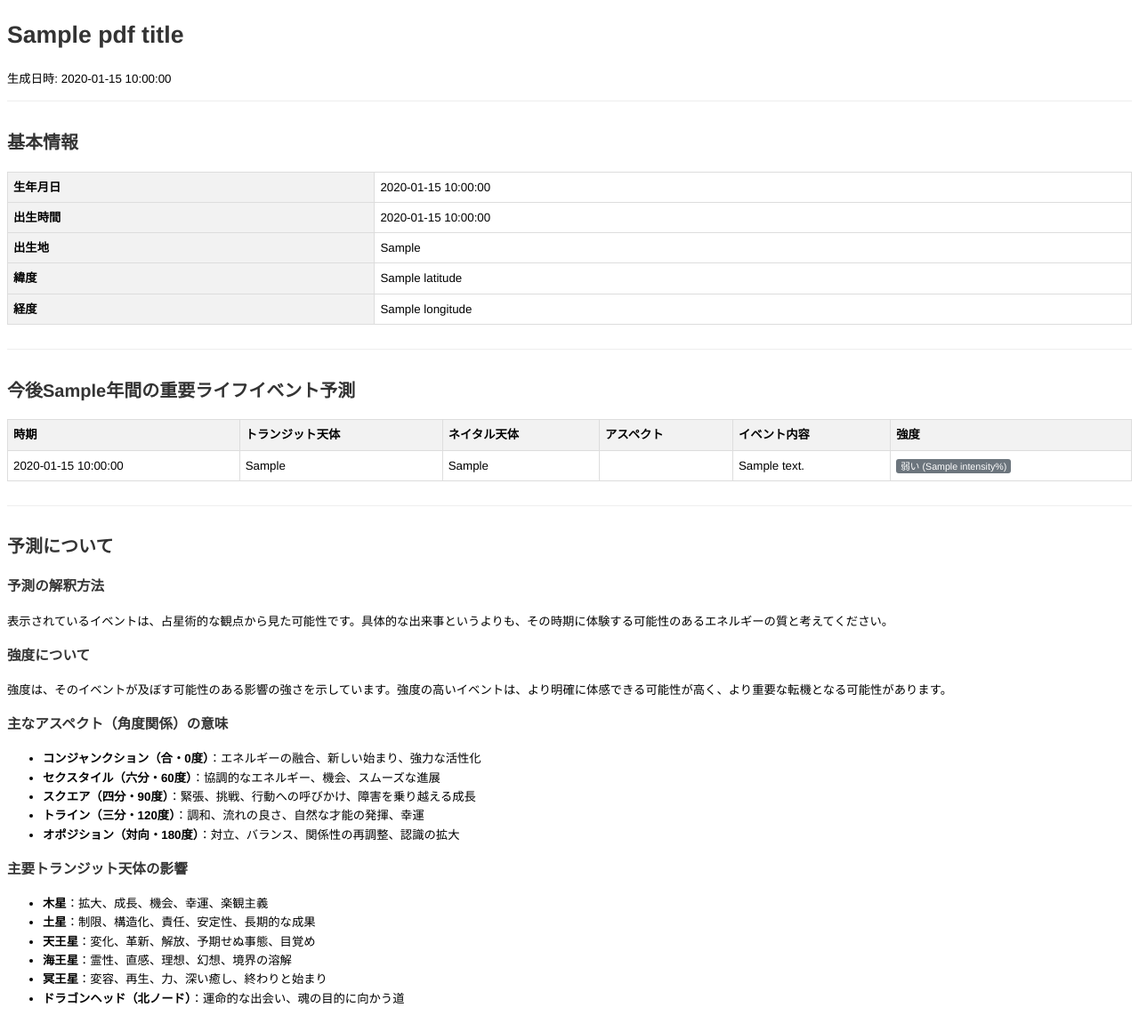
After one commit to OKYN-personal/Vercel_horoscope, a Flask app: template app/templates/life_events_pdf.html in a window 1280 px wide. The commit adds this page. Shown: the whole page at 89% size. Run offline with Flask 3, Linux system fonts and the light colour scheme; the template is opened without the code that fills it: most values are stand-ins (such as "Sample title", 1, 10 or a date in 2020).

Commit message:
月のノード計算とライフイベント予測のPDF出力機能を実装

```diff
--- /dev/null
+++ b/app/templates/life_events_pdf.html
@@ -0,0 +1,134 @@
+<!DOCTYPE html>
+<html lang="ja">
+<head>
+    <meta charset="UTF-8">
+    <title>{{ pdf_title }}</title>
+    <style>
+        body { font-family: 'Helvetica Neue', Arial, 'Hiragino Kaku Gothic ProN', 'Hiragino Sans', Meiryo, sans-serif; font-size: 10pt; line-height: 1.6; }
+        h1, h2, h3 { color: #333; page-break-after: avoid; }
+        table { border-collapse: collapse; width: 100%; margin-bottom: 1em; page-break-inside: avoid; }
+        th, td { border: 1px solid #ddd; padding: 6px; text-align: left; }
+        th { background-color: #f2f2f2; }
+        .section { margin-bottom: 2em; padding-top: 1em; border-top: 1px solid #eee; page-break-before: auto; }
+        .page-break { page-break-before: always; }
+        .badge { padding: 2px 5px; border-radius: 3px; font-size: 0.8em; }
+        .bg-danger { background-color: #dc3545; color: white; }
+        .bg-warning { background-color: #ffc107; color: #212529; }
+        .bg-info { background-color: #17a2b8; color: white; }
+        .bg-secondary { background-color: #6c757d; color: white; }
+        .footer { font-size: 8pt; text-align: center; color: #777; position: fixed; bottom: 0; width:100%; }
+    </style>
+</head>
+<body>
+    <h1>{{ pdf_title }}</h1>
+    <p>生成日時: {{ generated_at }}</p>
+
+    <div class="section">
+        <h2>基本情報</h2>
+        <table>
+            <tr>
+                <th>生年月日</th>
+                <td>{{ birth_date }}</td>
+            </tr>
+            <tr>
+                <th>出生時間</th>
+                <td>{{ birth_time }}</td>
+            </tr>
+            <tr>
+                <th>出生地</th>
+                <td>{{ birth_place }}</td>
+            </tr>
+            <tr>
+                <th>緯度</th>
+                <td>{{ latitude }}</td>
+            </tr>
+            <tr>
+                <th>経度</th>
+                <td>{{ longitude }}</td>
+            </tr>
+        </table>
+    </div>
+
+    <div class="section">
+        <h2>今後{{ forecast_years }}年間の重要ライフイベント予測</h2>
+        {% if life_events %}
+        <table>
+            <thead>
+                <tr>
+                    <th>時期</th>
+                    <th>トランジット天体</th>
+                    <th>ネイタル天体</th>
+                    <th>アスペクト</th>
+                    <th>イベント内容</th>
+                    <th>強度</th>
+                </tr>
+            </thead>
+            <tbody>
+                {% for event in life_events %}
+                <tr>
+                    <td>{{ event.date }}</td>
+                    <td>{{ event.transit_planet_jp }}</td>
+                    <td>{{ event.natal_planet_jp }}</td>
+                    <td>
+                        {% if event.aspect_type == 0 %}
+                        <span title="コンジャンクション（合）">☌</span>
+                        {% elif event.aspect_type == 1 %}
+                        <span title="セクスタイル（六分）">⚹</span>
+                        {% elif event.aspect_type == 2 %}
+                        <span title="スクエア（四分）">□</span>
+                        {% elif event.aspect_type == 3 %}
+                        <span title="トライン（三分）">△</span>
+                        {% elif event.aspect_type == 4 %}
+                        <span title="オポジション（対向）">☍</span>
+                        {% endif %}
+                    </td>
+                    <td>{{ event.event_desc }}</td>
+                    <td>
+                        {% if event.intensity >= 90 %}
+                        <span class="badge bg-danger">非常に強い ({{ event.intensity }}%)</span>
+                        {% elif event.intensity >= 70 %}
+                        <span class="badge bg-warning">強い ({{ event.intensity }}%)</span>
+                        {% elif event.intensity >= 50 %}
+                        <span class="badge bg-info">中程度 ({{ event.intensity }}%)</span>
+                        {% else %}
+                        <span class="badge bg-secondary">弱い ({{ event.intensity }}%)</span>
+                        {% endif %}
+                    </td>
+                </tr>
+                {% endfor %}
+            </tbody>
+        </table>
+        {% else %}
+        <p>予測イベントが見つかりませんでした。</p>
+        {% endif %}
+    </div>
+
+    <div class="section page-break">
+        <h2>予測について</h2>
+        <h3>予測の解釈方法</h3>
+        <p>表示されているイベントは、占星術的な観点から見た可能性です。具体的な出来事というよりも、その時期に体験する可能性のあるエネルギーの質と考えてください。</p>
+
+        <h3>強度について</h3>
+        <p>強度は、そのイベントが及ぼす可能性のある影響の強さを示しています。強度の高いイベントは、より明確に体感できる可能性が高く、より重要な転機となる可能性があります。</p>
+
+        <h3>主なアスペクト（角度関係）の意味</h3>
+        <ul>
+            <li><strong>コンジャンクション（合・0度）</strong>：エネルギーの融合、新しい始まり、強力な活性化</li>
+            <li><strong>セクスタイル（六分・60度）</strong>：協調的なエネルギー、機会、スムーズな進展</li>
+            <li><strong>スクエア（四分・90度）</strong>：緊張、挑戦、行動への呼びかけ、障害を乗り越える成長</li>
+            <li><strong>トライン（三分・120度）</strong>：調和、流れの良さ、自然な才能の発揮、幸運</li>
+            <li><strong>オポジション（対向・180度）</strong>：対立、バランス、関係性の再調整、認識の拡大</li>
+        </ul>
+
+        <h3>主要トランジット天体の影響</h3>
+        <ul>
+            <li><strong>木星</strong>：拡大、成長、機会、幸運、楽観主義</li>
+            <li><strong>土星</strong>：制限、構造化、責任、安定性、長期的な成果</li>
+            <li><strong>天王星</strong>：変化、革新、解放、予期せぬ事態、目覚め</li>
+            <li><strong>海王星</strong>：霊性、直感、理想、幻想、境界の溶解</li>
+            <li><strong>冥王星</strong>：変容、再生、力、深い癒し、終わりと始まり</li>
+            <li><strong>ドラゴンヘッド（北ノード）</strong>：運命的な出会い、魂の目的に向かう道</li>
+        </ul>
+    </div>
+</body>
+</html>
--- a/app/templates/life_events_result.html
+++ b/app/templates/life_events_result.html
@@ -140,6 +140,11 @@
         <div class="col text-center">
             <a href="{{ url_for('main.life_events_form') }}" class="btn btn-primary me-2">別の日時で予測する</a>
             <a href="{{ url_for('main.index') }}" class="btn btn-secondary">ホームに戻る</a>
+            {% if pdf_url %}
+            <a href="{{ pdf_url }}" download class="btn btn-success ms-2">
+                <i class="fas fa-file-pdf"></i> PDF形式でダウンロード
+            </a>
+            {% endif %}
         </div>
     </div>
 </div>
--- a/app/templates/lunar_nodes_result.html
+++ b/app/templates/lunar_nodes_result.html
@@ -176,6 +176,11 @@
         <div class="col text-center">
             <a href="{{ url_for('main.lunar_nodes_form') }}" class="btn btn-primary me-2">別の日時で計算する</a>
             <a href="{{ url_for('main.index') }}" class="btn btn-secondary">ホームに戻る</a>
+            {% if pdf_url %}
+            <a href="{{ pdf_url }}" download class="btn btn-success ms-2">
+                <i class="fas fa-file-pdf"></i> PDF形式でダウンロード
+            </a>
+            {% endif %}
         </div>
     </div>
 </div>
```
Also changed, not shown: app/routes.py (+41 -3 lines), app/templates/lunar_nodes_pdf.html (added, +115 -0 lines).
